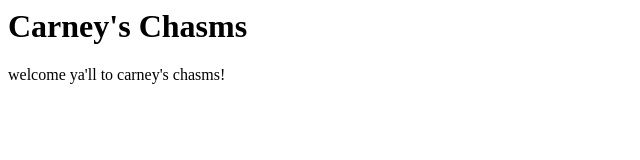
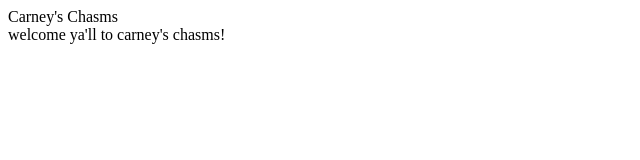
Before and after one commit to davidbstein/carneyschasms.club, a plain HTML site: page index.html in a window 1280 px wide. Shown: the whole page, without its empty margins (0-640 px from the left). Drawn offline with Linux system fonts and the light colour scheme.

Commit message:
Update index.html

```diff
--- a/index.html
+++ b/index.html
@@ -1,6 +1,6 @@
 <html>
 <div id='body'>
-  <h1> Carney's Chasms </h1>
-  <div> welcome ya'll to carney's chasms! </div>
+  <div class='h1'> Carney's Chasms </div>
+  <div class='content'> welcome ya'll to carney's chasms! </div>
 </div>
 </html>
```
